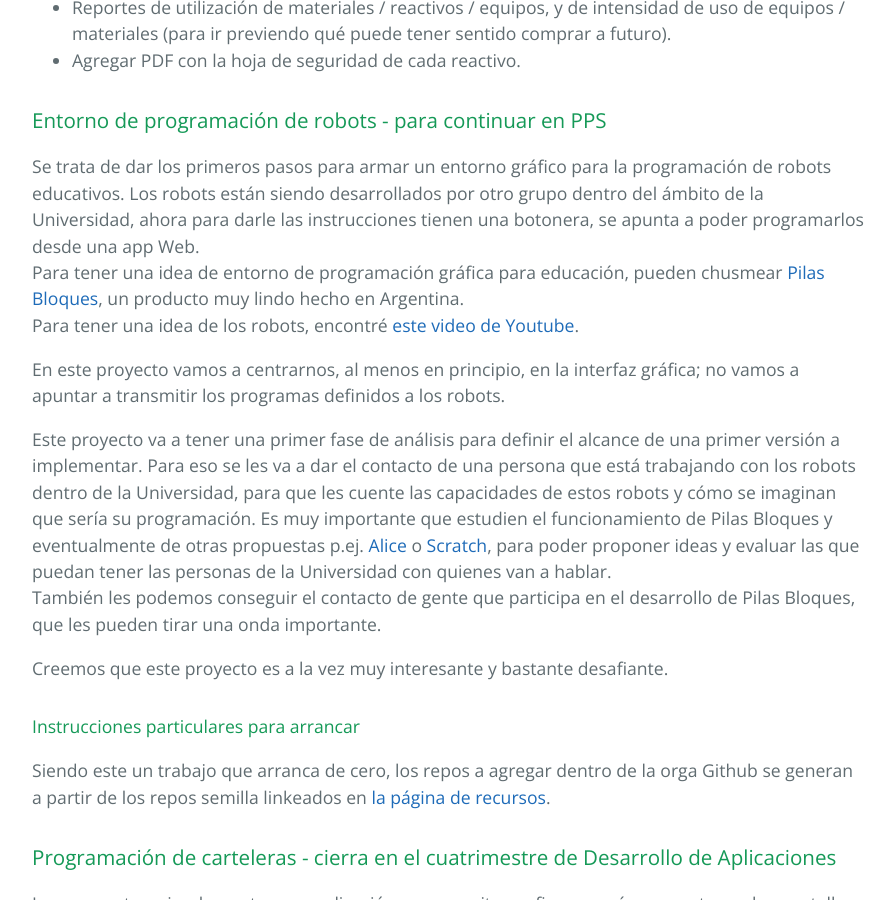
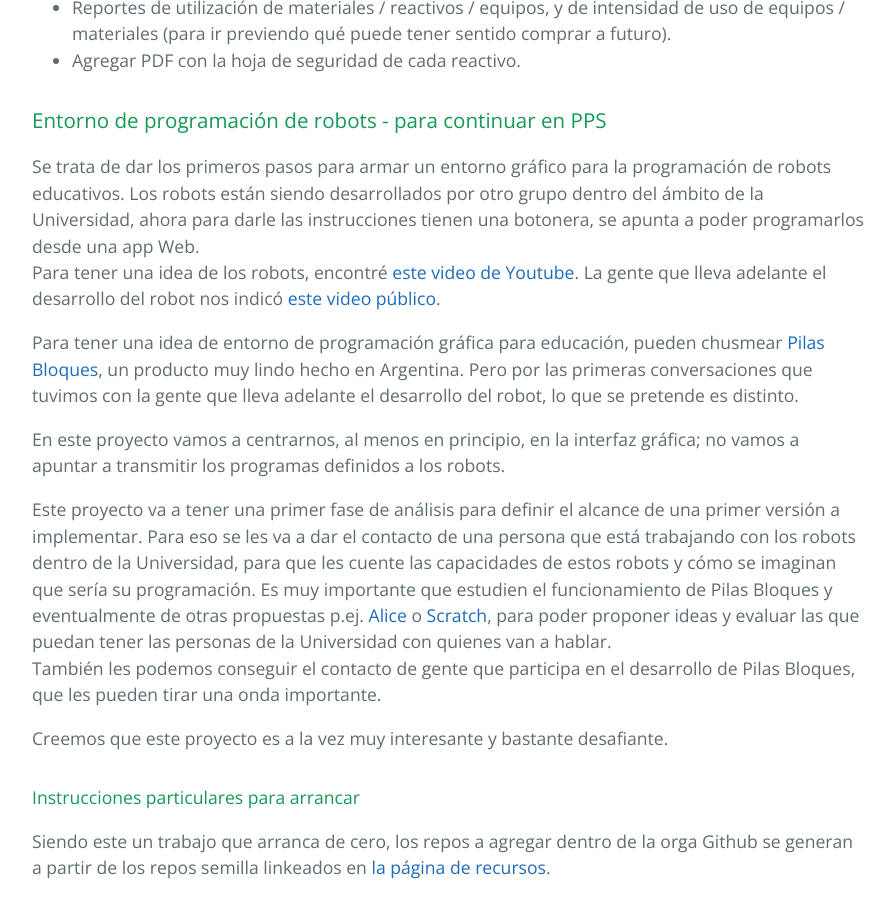
Before and after one commit to unahur-desapp/unahur-desapp-site, a Jekyll site: the page built from cuatrimestres/2023s2-desapp.md, in a window 1280 px wide and 900 px high, scrolled down 2453 px. Shown: the whole window, without its empty margins (192-1086 px from the left). Built offline with Jekyll 4.4.1, drawn with Linux system fonts in a browser that asks for light colours; our own code applies the rules of GitHub Pages for plain Markdown files.

Commit message:
todavia inicializando 2do cuatri 2023

```diff
--- a/cuatrimestres/2023s2-desapp.md
+++ b/cuatrimestres/2023s2-desapp.md
@@ -60,8 +60,9 @@ Crear, dentro de la orga de Github que crearon, los repos de frontend y backend
 
 ### Entorno de programación de robots - para continuar en PPS
 Se trata de dar los primeros pasos para armar un entorno gráfico para la programación de robots educativos. Los robots están siendo desarrollados por otro grupo dentro del ámbito de la Universidad, ahora para darle las instrucciones tienen una botonera, se apunta a poder programarlos desde una app Web.
-Para tener una idea de entorno de programación gráfica para educación, pueden chusmear [Pilas Bloques](https://pilasbloques.program.ar/), un producto muy lindo hecho en Argentina.
-Para tener una idea de los robots, encontré [este video de Youtube](https://www.youtube.com/watch?v=6cs-LPd8j0s).
+Para tener una idea de los robots, encontré [este video de Youtube](https://www.youtube.com/watch?v=6cs-LPd8j0s). La gente que lleva adelante el desarrollo del robot nos indicó [este video público](https://drive.google.com/file/d/1xKwIUHoya_uqAoti1-yHai5fBhHguw-i/view).
+
+Para tener una idea de entorno de programación gráfica para educación, pueden chusmear [Pilas Bloques](https://pilasbloques.program.ar/), un producto muy lindo hecho en Argentina. Pero por las primeras conversaciones que tuvimos con la gente que lleva adelante el desarrollo del robot, lo que se pretende es distinto.
 
 En este proyecto vamos a centrarnos, al menos en principio, en la interfaz gráfica; no vamos a apuntar a transmitir los programas definidos a los robots.
 
```
Also changed, not shown: other parts of cuatrimestres/2023s2-desapp.md (+2 -2 lines), cuatrimestres/2023s2-pps.md (+0 -1 lines).
